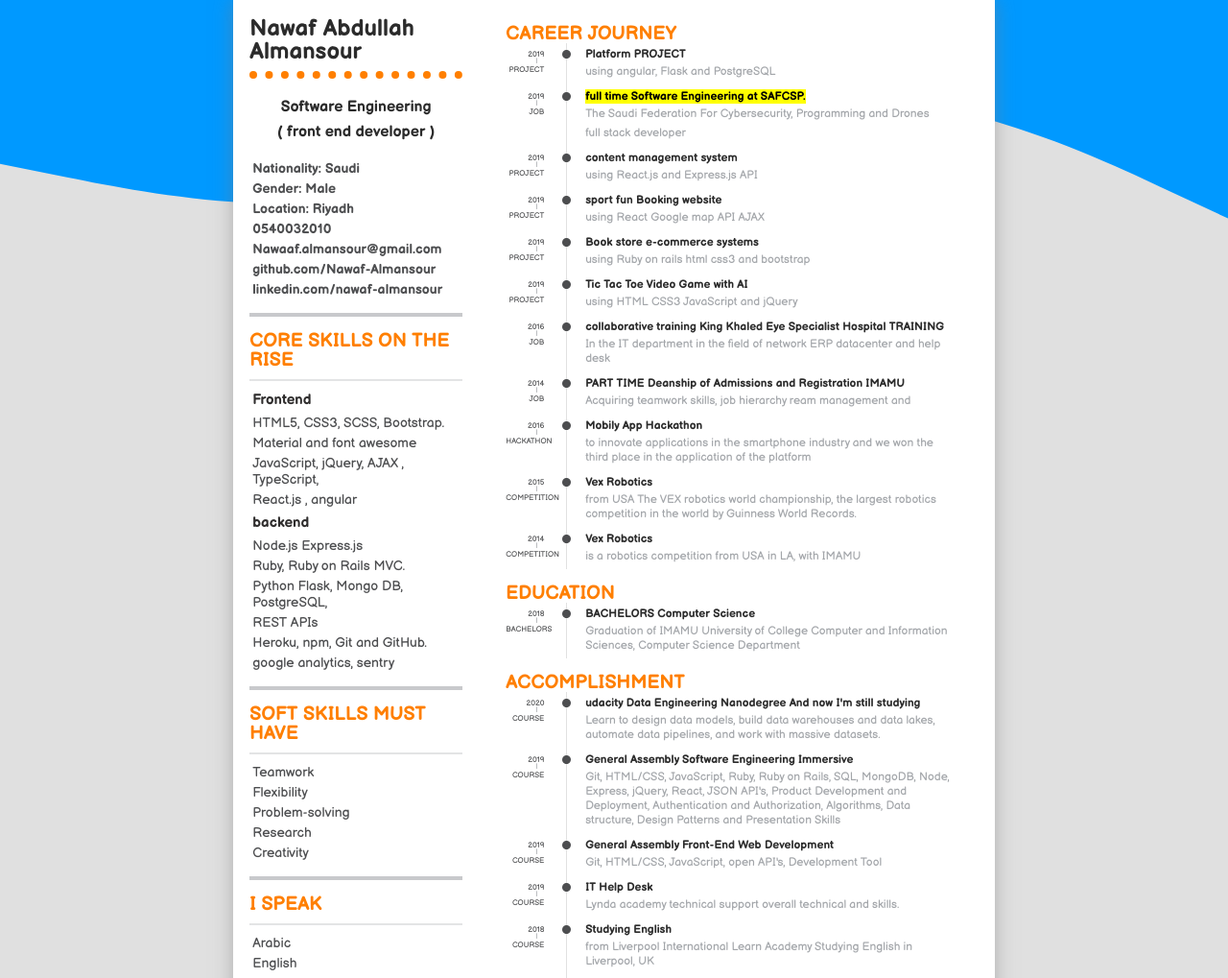
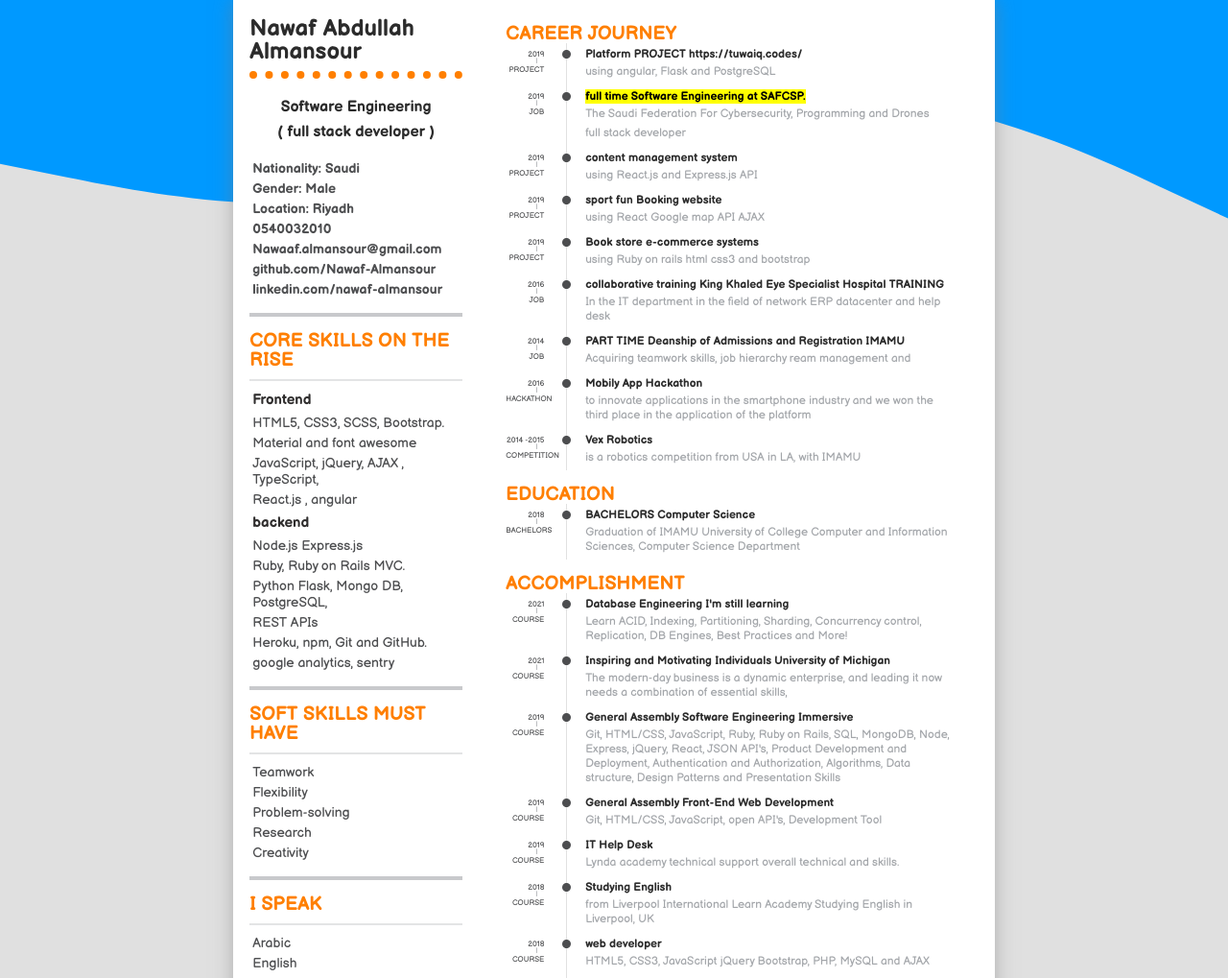
Before and after one commit to nawaaf14/-My-Perfect-Resume, a plain HTML site: page index.html in a window 1280 px wide. Shown: the top 1019 px of the page at 96% size. Drawn offline with Linux system fonts and the light colour scheme.

Commit message:
update 2021 - 8/2

```diff
--- a/index.html
+++ b/index.html
@@ -24,7 +24,7 @@
             <h1 id="name"> Nawaf Abdullah Almansour</h1>
             <div class="line"></div>
             <h4 class="job-title"> Software Engineering </h4>
-            <h4 class="job-title"> ( front end developer )</h4>
+            <h4 class="job-title"> ( full stack developer )</h4>
             <article>
                 <table id="me">
                     <tr>
@@ -157,7 +157,7 @@
                     </div>
                     <div class="details">
                         <header>
-                            <h3>Platform PROJECT</h3>
+                            <h3>Platform PROJECT https://tuwaiq.codes/</h3>
                         </header>
                         <div>
                             <ul>
@@ -237,23 +237,6 @@
                 </section>
                 <section class="blocks">
                     <div class="date">
-                        <span>2019</span><span>PROJECT</span>
-                    </div>
-                    <div class="decorator">
-                    </div>
-                    <div class="details">
-                        <header>
-                            <h3>Tic Tac Toe Video Game with AI</h3>
-                        </header>
-                        <div>
-                            <ul>
-                                <li>using HTML CSS3 JavaScript and jQuery</li>
-                            </ul>
-                        </div>
-                    </div>
-                </section>
-                <section class="blocks">
-                    <div class="date">
                         <span>2016</span><span>Job</span>
                     </div>
                     <div class="decorator">
@@ -315,29 +298,7 @@
                 </section>
                 <section class="blocks">
                     <div class="date">
-                        <span>2015</span><span>Competition</span>
-                    </div>
-                    <div class="decorator">
-                    </div>
-                    <div class="details">
-                        <header>
-                            <h3>Vex Robotics</h3>
-                        </header>
-                        <div>
-                            <ul>
-                                <li>
-                                    from USA The VEX robotics world championship, the largest robotics competition
-                                    in
-                                    the
-                                    world by Guinness World Records.
-                                </li>
-                            </ul>
-                        </div>
-                    </div>
-                </section>
-                <section class="blocks">
-                    <div class="date">
-                        <span>2014</span><span>Competition</span>
+                        <span>2014 -2015</span><span>Competition</span>
                     </div>
                     <div class="decorator">
                     </div>
@@ -386,18 +347,39 @@
                 </h2>
                 <section class="blocks">
                     <div class="date">
-                        <span>2020</span><span>Course</span>
+                        <span>2021</span><span>Course</span>
                     </div>
                     <div class="decorator">
                     </div>
                     <div class="details">
                         <header>
-                            <h3>udacity Data Engineering Nanodegree And now I'm still studying</h3>
+                            <h3>Database Engineering I'm still learning</h3>
                         </header>
                         <div>
                             <ul>
                                 <li>
-                                    Learn to design data models, build data warehouses and data lakes, automate data pipelines, and work with massive datasets.                                 </li>
+                                    Learn ACID, Indexing, Partitioning, Sharding, Concurrency control, Replication, DB Engines, Best Practices and More!
+                                </li>
+                            </ul>
+
+                        </div>
+                    </div>
+                </section>
+                <section class="blocks">
+                    <div class="date">
+                        <span>2021</span><span>Course</span>
+                    </div>
+                    <div class="decorator">
+                    </div>
+                    <div class="details">
+                        <header>
+                            <h3>Inspiring and Motivating Individuals University of Michigan</h3>
+                        </header>
+                        <div>
+                            <ul>
+                                <li>
+                                    The modern-day business is a dynamic enterprise, and leading it now needs a combination of essential skills,
+                                </li>
                             </ul>
                         </div>
                     </div>
```
